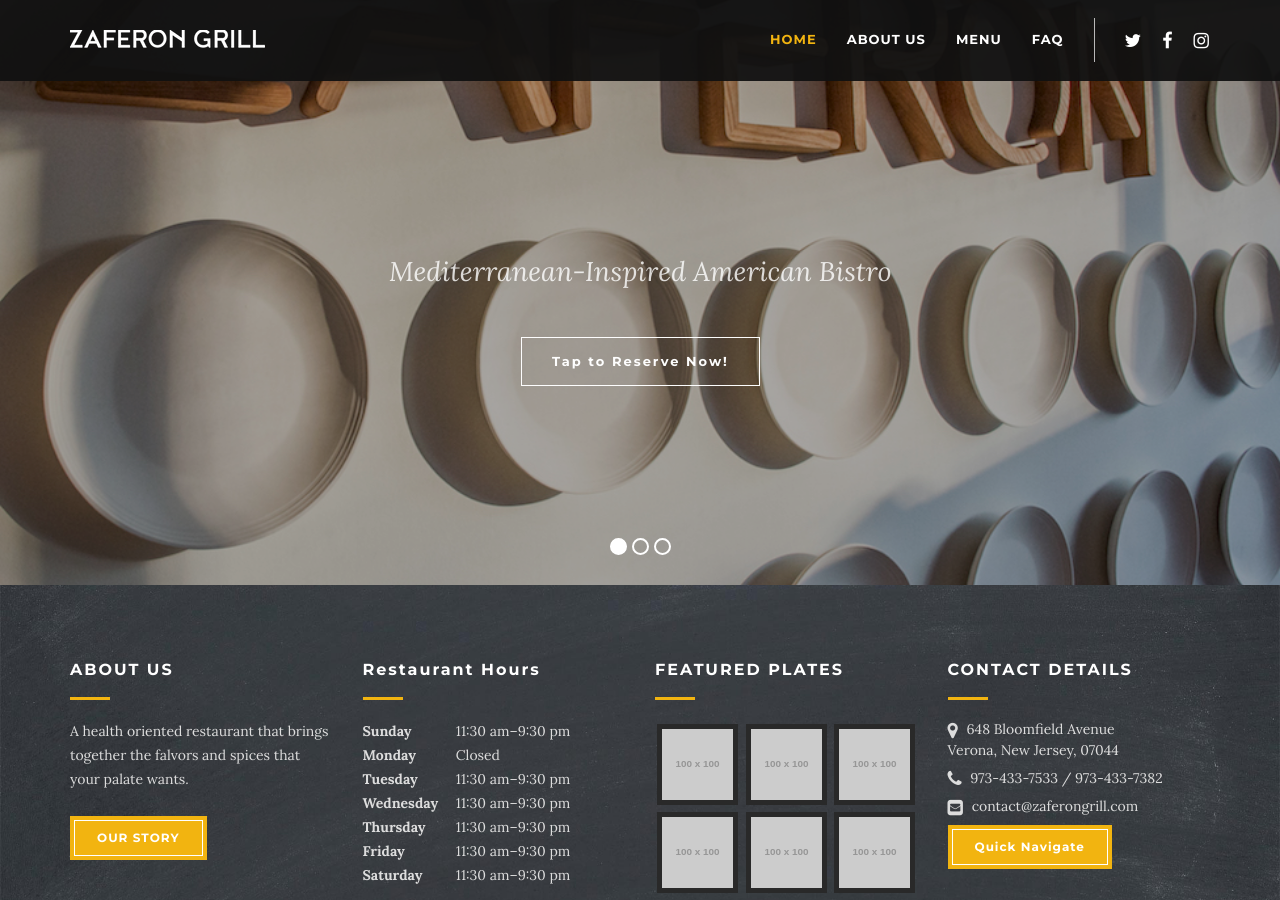
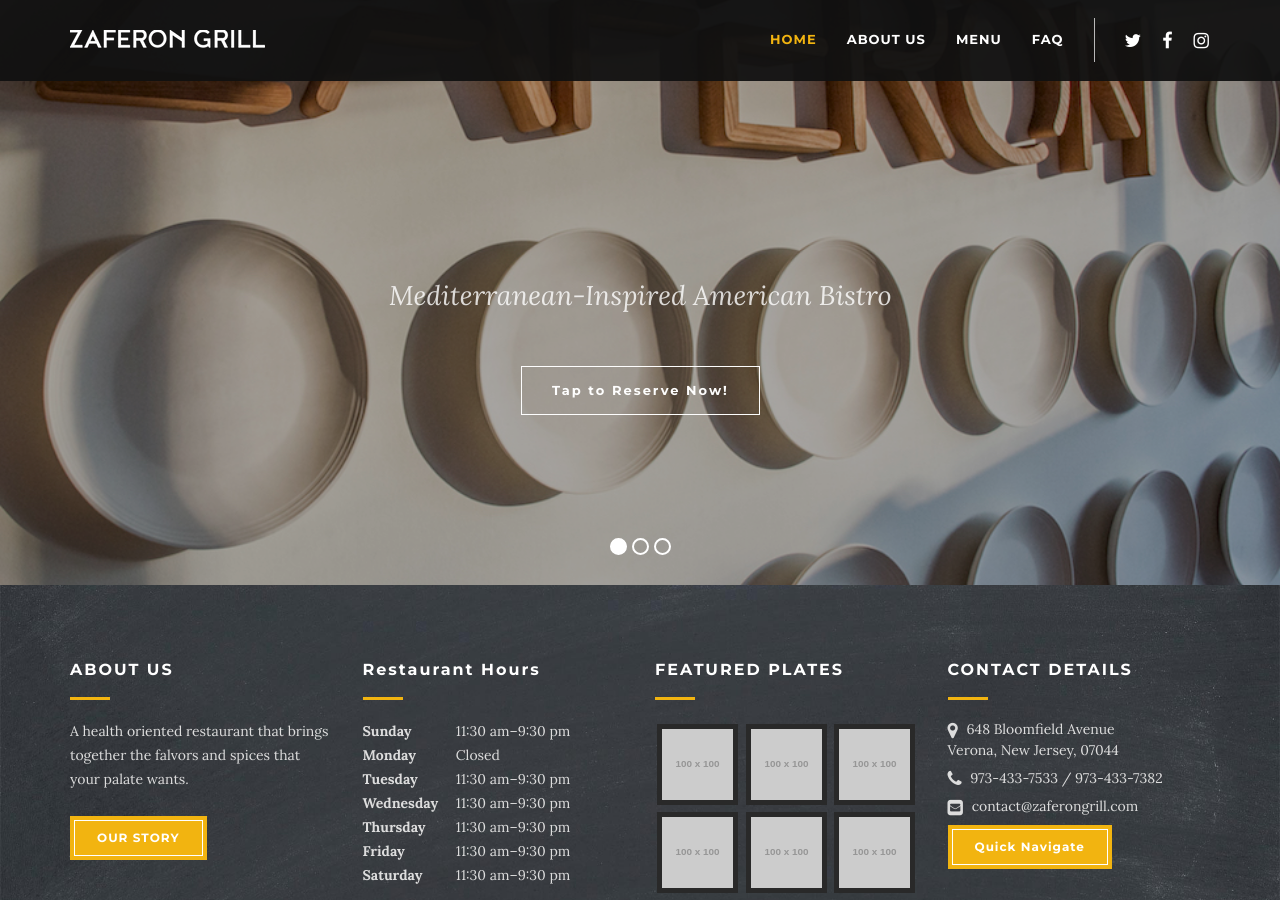
Before and after one commit to maggiomaressoftware/zaferonGrill, a Jekyll site: the page built from index.html, in a window 1280 px wide and 900 px high, scrolled down 255 px. Built offline with Jekyll 4.4.1, drawn with Linux system fonts in a browser that asks for light colours; nearby versions of some CDN libraries.

Commit message:
changed transparency of hero text and move home picture 1 text and button down a little

```diff
--- a/_includes/css/fableStyles.css
+++ b/_includes/css/fableStyles.css
@@ -72,7 +72,7 @@
 	font-size: 18px;
 	line-height: 30px;
 	padding:30px 0;
-	color:#eee;
+	color:rgba(238, 238, 238, 0.5);
 }
 
 p.hero-text:before{
@@ -155,7 +155,7 @@
 }
 
 h2.section-title.white, h3.section-title.white{
-	color:#fff;
+	color:rgba(255, 255, 255, 0.5); /*Jonathan changed transparency */
 }
 
 h2.section-title.small-margin, h3.section-title.small-margin{
--- a/_includes/home-slider.html
+++ b/_includes/home-slider.html
@@ -20,8 +20,9 @@
        <!--  <div class="tp-caption Concept-SubTitle   tp-resizeme" id="slide-674-layer-15" data-x="['center','center','center','center']" data-hoffset="['0','0','0','0']" data-y="['middle','middle','middle','middle']" data-voffset="['-105','-105','-97','-114']" data-width="none" data-height="none" data-whitespace="nowrap" data-transform_idle="o:1;" data-transform_in="z:0;rX:0;rY:0;rZ:0;sX:0.9;sY:0.9;skX:0;skY:0;opacity:0;s:1500;e:Power3.easeInOut;" data-transform_out="x:left(R);s:1000;e:Power3.easeIn;s:1000;e:Power3.easeIn;" data-start="1500" data-splitin="none" data-splitout="none" data-responsive_offset="on" style="z-index: 6; white-space: nowrap;font-style:italic;"><img src="images/logo2.png" alt="" width="350" height="175" data-no-retina>
         </div> -->
 
+        <!--Jonathan changed first param of data-voffset to 135  -->
         <!-- LAYER NR. 3 -->
-        <div class="tp-caption Concept-SubTitle   tp-resizeme" id="slide-672-layer-4" data-x="['center','center','center','center']" data-hoffset="['0','0','0','0']" data-y="['middle','middle','middle','middle']" data-voffset="['115','115','107','104']" data-fontsize="['28','28','20','20']" data-lineheight="['28','28','20','20']" data-width="none" data-height="none" data-whitespace="nowrap" data-transform_idle="o:1;" data-transform_in="z:0;rX:0;rY:0;rZ:0;sX:0.9;sY:0.9;skX:0;skY:0;opacity:0;s:1500;e:Power3.easeInOut;" data-transform_out="x:left(R);s:1000;e:Power3.easeIn;s:1000;e:Power3.easeIn;" data-start="1500" data-splitin="none" data-splitout="none" data-responsive_offset="on" style="z-index: 6; white-space: nowrap;font-style:italic;">Mediterranean-Inspired American Bistro
+        <div class="tp-caption Concept-SubTitle   tp-resizeme" id="slide-672-layer-4" data-x="['center','center','center','center']" data-hoffset="['0','0','0','0']" data-y="['middle','middle','middle','middle']" data-voffset="['135','115','107','104']" data-fontsize="['28','28','20','20']" data-lineheight="['28','28','20','20']" data-width="none" data-height="none" data-whitespace="nowrap" data-transform_idle="o:1;" data-transform_in="z:0;rX:0;rY:0;rZ:0;sX:0.9;sY:0.9;skX:0;skY:0;opacity:0;s:1500;e:Power3.easeInOut;" data-transform_out="x:left(R);s:1000;e:Power3.easeIn;s:1000;e:Power3.easeIn;" data-start="1500" data-splitin="none" data-splitout="none" data-responsive_offset="on" style="z-index: 6; white-space: nowrap;font-style:italic; padding-top:9px;">Mediterranean-Inspired American Bistro
 
         </div>
 
@@ -32,7 +33,7 @@
 
         <!-- LAYER NR. 5 -->
         <a href="tel:+1-973-433-7533">
-          <div class="tp-caption Dining-BtnLight rev-btn" id="slide-672-layer-7" data-x="['center','center','center','center']" data-hoffset="['0','0','0','0']" data-y="['top','top','top','top']" data-voffset="['612','552','641','500']" data-width="none" data-height="none" data-whitespace="nowrap" data-transform_idle="o:1;" data-transform_hover="o:1;rX:0;rY:0;rZ:0;z:0;s:300;e:Power1.easeInOut;" data-style_hover="c:rgba(255, 255, 255, 1.00);bg:rgba(255, 255, 255, 0.15);cursor:pointer;" data-transform_in="z:0;rX:0;rY:0;rZ:0;sX:0.9;sY:0.9;skX:0;skY:0;opacity:0;s:1000;e:Power3.easeInOut;" data-transform_out="auto:auto;s:2;" data-start="2100" data-splitin="none" data-splitout="none" data-actions='[{"event":"click","action":"startlayer","layer":"slide-672-layer-6","delay":""}]' data-responsive_offset="on" data-responsive="off" data-end="bytrigger" data-lasttriggerstate="reset" style="z-index: 9; white-space: nowrap;outline:none;box-shadow:none;box-sizing:border-box;-moz-box-sizing:border-box;-webkit-box-sizing:border-box;">
+          <div class="tp-caption Dining-BtnLight rev-btn" id="slide-672-layer-7" data-x="['center','center','center','center']" data-hoffset="['0','0','0','0']" data-y="['top','top','top','top']" data-voffset="['642','552','641','500']" data-width="none" data-height="none" data-whitespace="nowrap" data-transform_idle="o:1;" data-transform_hover="o:1;rX:0;rY:0;rZ:0;z:0;s:300;e:Power1.easeInOut;" data-style_hover="c:rgba(255, 255, 255, 1.00);bg:rgba(255, 255, 255, 0.15);cursor:pointer;" data-transform_in="z:0;rX:0;rY:0;rZ:0;sX:0.9;sY:0.9;skX:0;skY:0;opacity:0;s:1000;e:Power3.easeInOut;" data-transform_out="auto:auto;s:2;" data-start="2100" data-splitin="none" data-splitout="none" data-actions='[{"event":"click","action":"startlayer","layer":"slide-672-layer-6","delay":""}]' data-responsive_offset="on" data-responsive="off" data-end="bytrigger" data-lasttriggerstate="reset" style="z-index: 9; white-space: nowrap;outline:none;box-shadow:none;box-sizing:border-box;-moz-box-sizing:border-box;-webkit-box-sizing:border-box;">
           Tap to Reserve Now!
           </div>
         </a>
```
Also changed, not shown: _includes/css/revolution/css/layers.css (line endings or trailing spaces).
